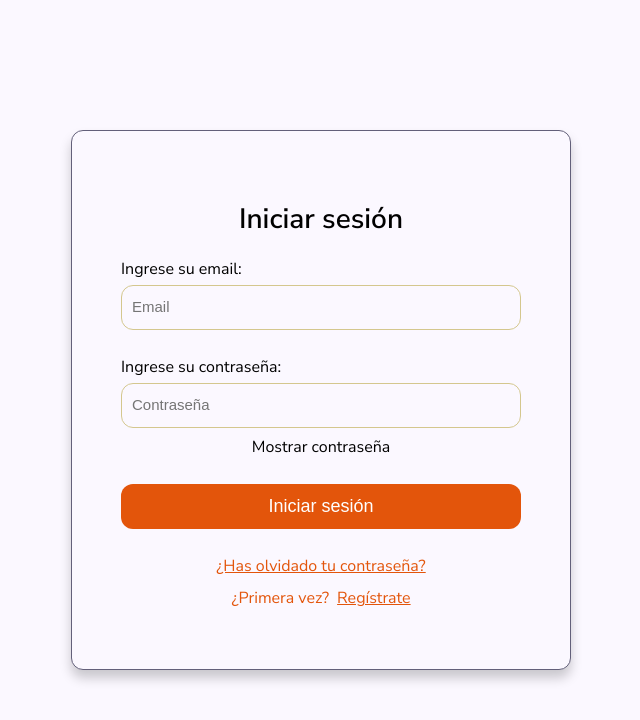
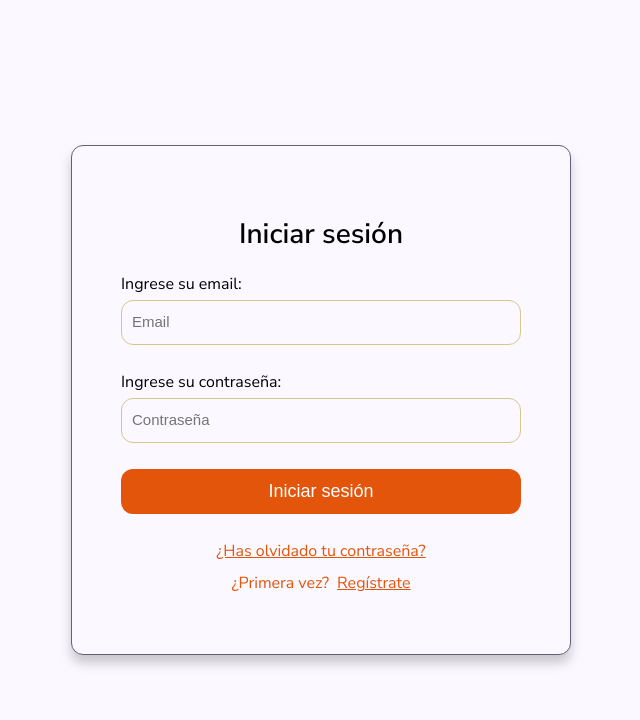
Before and after one commit to 2piradrian/seminario-client, a React (Vite) app: page /login in a window 1280 px wide. Shown: the top 720 px of the page, without its empty margins (319-959 px from the left). Built offline with nearby package versions, Linux system fonts and the light colour scheme.

Commit message:
refactor: remove unused props from LoginForm and update route imports for clarity

```diff
--- a/src/ui/components/molecules/login-form/login-form.tsx
+++ b/src/ui/components/molecules/login-form/login-form.tsx
@@ -6,11 +6,9 @@ import style from "./style.module.css";
 
 type Props = {
     onSubmit: () => void;
-    showPassword: boolean;
-    onClickShowPassword: () => void;
 }
 
-export default function LoginForm({ onSubmit, showPassword, onClickShowPassword }: Props) {
+export default function LoginForm({ onSubmit }: Props) {
     return (
         <form onSubmit={onSubmit} className={style.container}>
             <MediumTitle text="Iniciar sesión"/>
@@ -19,7 +17,6 @@ export default function LoginForm({ onSubmit, showPassword, onClickShowPassword
             </div>
             <div className={style.inputDelimiter}>
                 <InputLabel id="password" placeholder="Contraseña" required type="password" label="Ingrese su contraseña:"/>
-                <p>{showPassword ? "Ocultar contraseña" : "Mostrar contraseña"}</p>
             </div>
             <div className={style.inputDelimiter}>
                 <MainButton onClick={() => {}} text="Iniciar sesión" type="submit"/>
--- a/src/ui/routes/login.tsx
+++ /dev/null
@@ -1,10 +0,0 @@
-import LoginForm from "../components/molecules/login-form/login-form";
-import Layout from "../layout/layout";
-
-export default function LoginRoute() {
-    return (
-        <Layout withHeader={false}>
-            <LoginForm  onSubmit={() => alert("Login clicked")} />
-        </Layout>
-    )
-}
--- /dev/null
+++ b/src/ui/routes/login/login.tsx
@@ -0,0 +1,16 @@
+import LoginForm from "../../components/molecules/login-form/login-form";
+import Layout from "../../layout/layout";
+import { ViewModel } from "./viewmodel";
+
+export default function LoginRoute() {
+
+    const { } = ViewModel();
+
+    return (
+        <Layout withHeader={false}>
+            <LoginForm
+                onSubmit={() => alert("Login clicked")}
+            />
+        </Layout>
+    )
+}
--- /dev/null
+++ b/src/ui/routes/login/viewmodel.tsx
@@ -0,0 +1,9 @@
+import { useState } from "react";
+
+export function ViewModel() {
+
+    return {
+
+    };
+
+}
--- a/src/ui/routes/routes-manager.tsx
+++ b/src/ui/routes/routes-manager.tsx
@@ -1,5 +1,5 @@
 import { BrowserRouter, Route, Routes } from "react-router-dom";
-import LoginRoute from "./login";
+import LoginRoute from "./login/login";
 
 export default function RoutesManager() {
     return(
```
